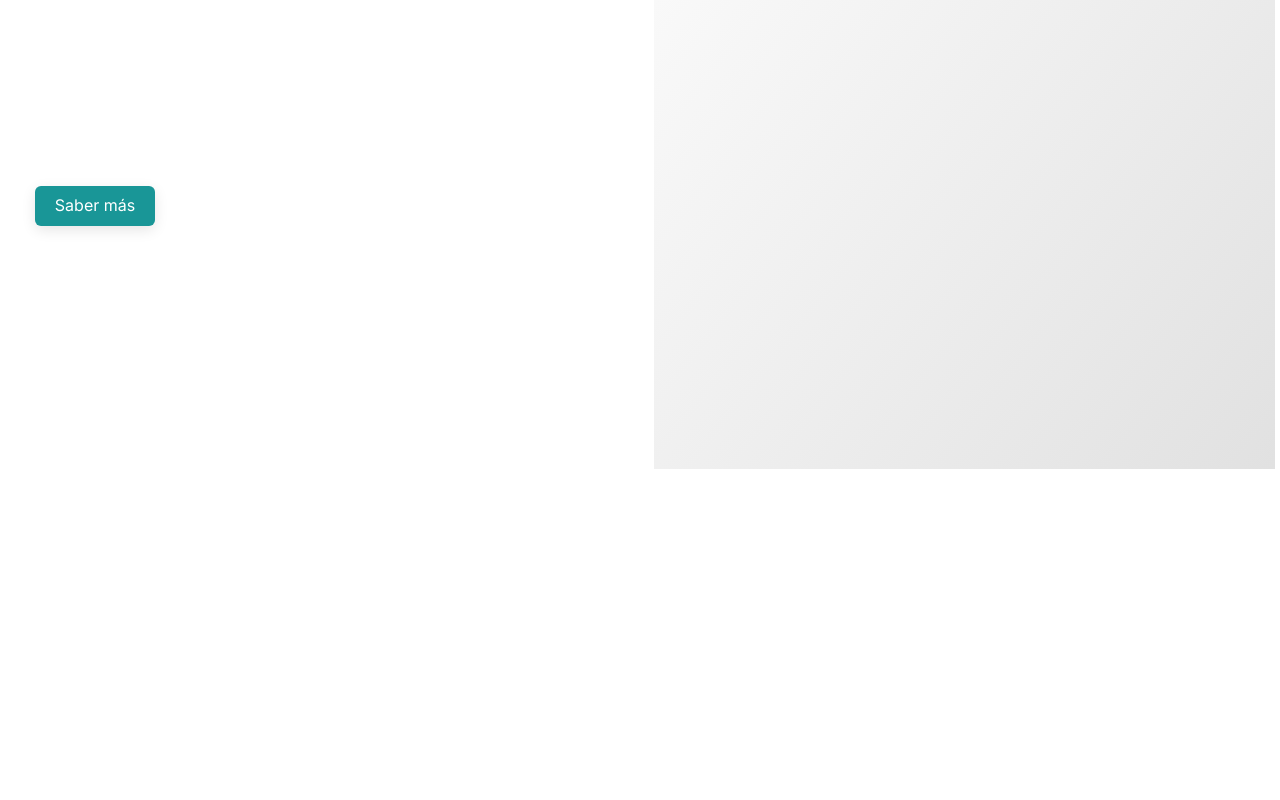
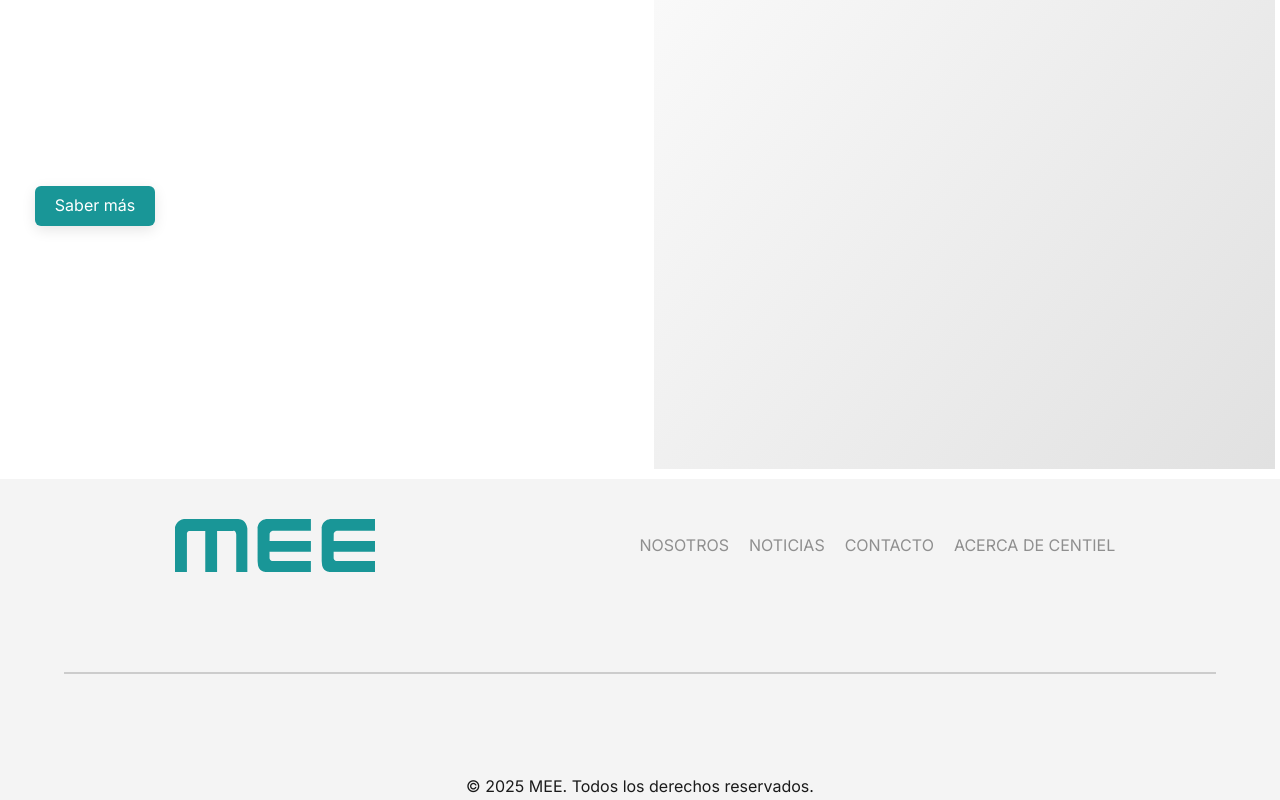
Before and after one commit to Gitbertod/meelatam, a React (Vite) app: page / in a window 1280 px wide. Shown: the part 2721-3521 px from the top of the page. Before the commit the page ends 3200 px from the top, so only its background shows below. Built offline with nearby package versions, Linux system fonts and the light colour scheme.

Commit message:
making footer

```diff
--- /dev/null
+++ b/components/footer/Footer.jsx
@@ -0,0 +1,33 @@
+import React from "react";
+import styles from "./Footer.module.css";
+import LogoMee from "../logoMee/LogoMee";
+
+const Footer = () => {
+  return (
+    <div className={styles.container}>
+      <div className={styles.logoMenuContainer}>
+        <LogoMee></LogoMee>
+        <ul className={styles.menu}>
+          <li className={styles.option}>
+            <a>NOSOTROS</a>
+          </li>
+          <li className={styles.option}>
+            <a>NOTICIAS</a>
+          </li>
+          <li className={styles.option}>
+            <a>CONTACTO</a>
+          </li>
+          <li className={styles.option}>
+            <a>ACERCA DE CENTIEL</a>
+          </li>
+        </ul>
+      </div>
+      <hr className={styles.divider}></hr>
+      <div className="flex justify-center">
+        <p>&copy; 2025 MEE. Todos los derechos reservados.</p>
+      </div>
+    </div>
+  );
+};
+
+export default Footer;
--- /dev/null
+++ b/components/footer/Footer.module.css
@@ -0,0 +1,31 @@
+.container {
+  min-height: 200px;
+  width: 100%;
+}
+.logoMenuContainer {
+  margin-top: 40px;
+  display: flex;
+  align-items: center;
+  justify-content: space-evenly;
+  margin-bottom: 100px;
+}
+.menu {
+  display: flex;
+  justify-content: end;
+}
+.option {
+  margin-left: 10px;
+  margin-right: 10px;
+  color: #8f8f8f
+}
+.divider {
+  margin-top: 150px;
+  display: flex;
+  align-items: center;
+  border: none;
+  height: 2px;
+  background-color: #ccc;
+  width: 90%;
+  margin: 20px auto 0 auto; /* separa del logoMenuContainer y lo centra */
+  margin-bottom: 100px;
+}
--- a/src/App.jsx
+++ b/src/App.jsx
@@ -7,6 +7,7 @@ import SectionComponent2 from "../components/sectionComponent2/SectionComponent2
 import PhotoSection from "../components/photoSection/PhotoSection";
 import TextSection from "../components/textSection/TextSection";
 import LogoSVG from "../components/logoSVG/LogoSVG";
+import Footer from "../components/footer/Footer";
 
 function App() {
   const [loading, setLoading] = useState(true);
@@ -42,6 +43,7 @@ function App() {
         <TextSection title={"Título aqui"} />
         <PhotoSection title={"TVA 1"} image={"./TVA_1.png"} />
       </SectionComponent2>
+      <Footer />
     </>
   );
 }
```
Also changed, not shown: public/cable.jpg.
